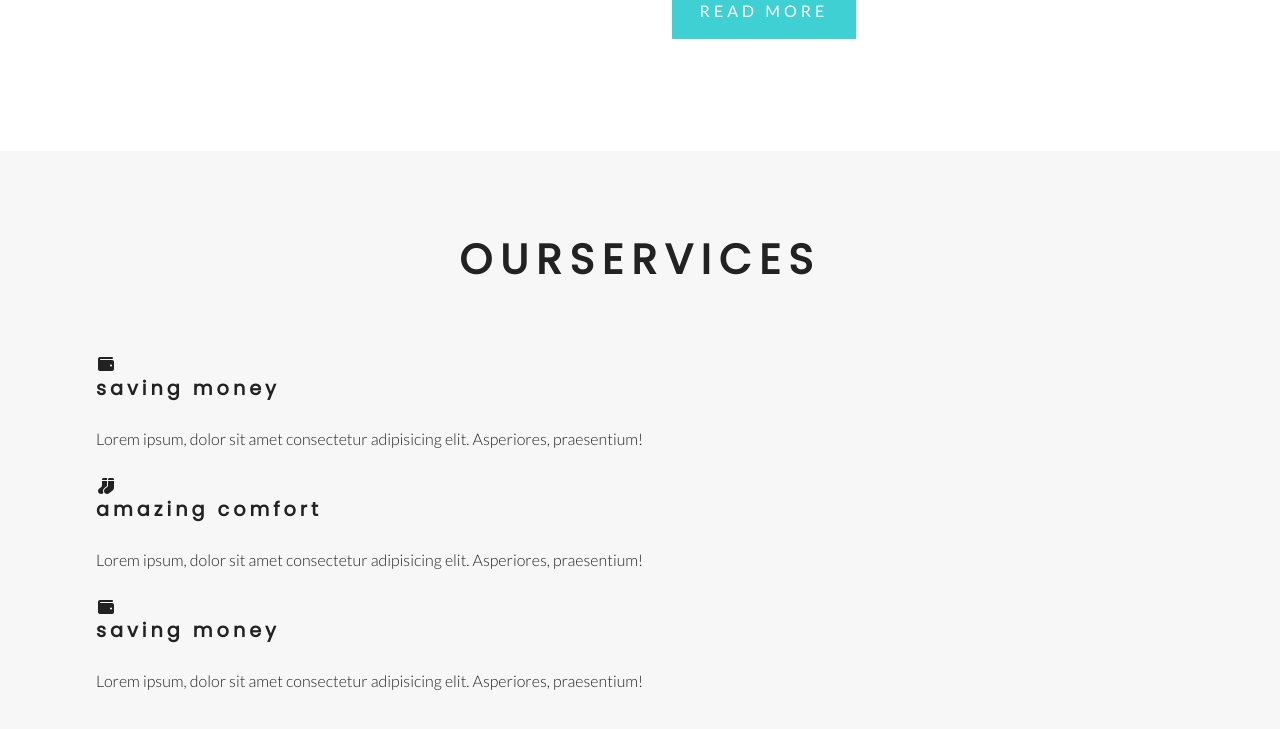
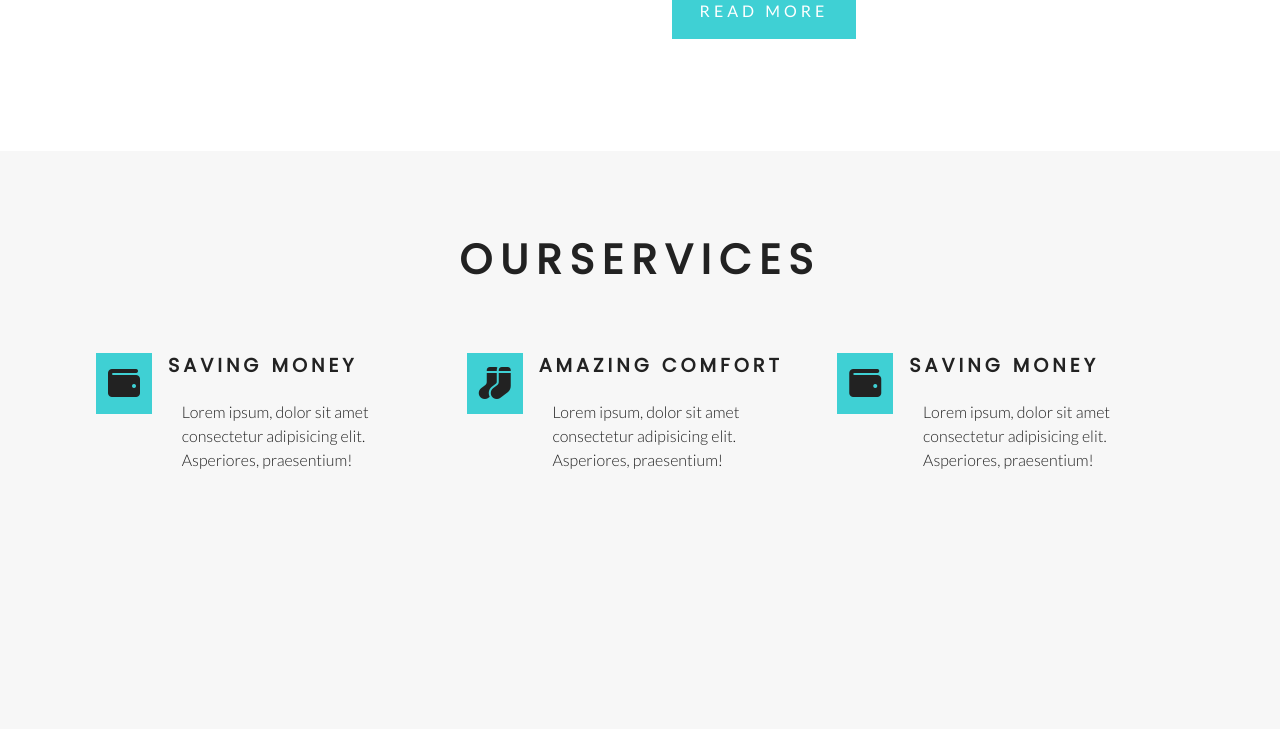
Before and after one commit to Nader-CS/Backroads-Tour-Company, a plain HTML site: page index.html in a window 1280 px wide. Shown: the part 1431-2160 px from the top of the page. After the commit the page ends 2071 px from the top, so only its background shows below. Drawn offline with Linux system fonts and the light colour scheme.

Commit message:
adding services style

```diff
--- a/css/index.css
+++ b/css/index.css
@@ -194,3 +194,56 @@ a {
   }
 }
 /* ################## end of about ##################### */
+/* ################## services ##################### */
+.service {
+  text-align: center;
+  margin-bottom: 3rem;
+}
+.service-icon {
+  background: var(--primaryColor);
+  padding: 0.5rem;
+  display: inline-block;
+  font-size: 2rem;
+  margin-bottom: 1.5rem;
+}
+.service-title {
+  text-transform: uppercase;
+}
+.service-text {
+  width: 80%;
+  margin: 0 auto;
+  line-height: 1.5;
+}
+@media screen and (min-width: 576px) {
+  .services-center {
+    display: flex;
+    flex-wrap: wrap;
+    justify-content: space-between;
+  }
+  .service {
+    flex: 0 0 calc(50% - 1rem);
+  }
+}
+@media screen and (min-width: 992px) {
+  .service {
+    flex: 0 0 calc(33.33333% - 1rem);
+  }
+}
+@media screen and (min-width: 1170px) {
+  .service {
+    display: flex;
+    text-align: left;
+  }
+  .service-icon {
+    align-self: flex-start;
+  }
+  .service-info {
+    padding-left: 1rem;
+    margin-bottom: 0.5rem;
+  }
+  .service-text {
+    width: 90%;
+    margin: 0 auto;
+  }
+}
+/* ################## end of services ##################### */
```
